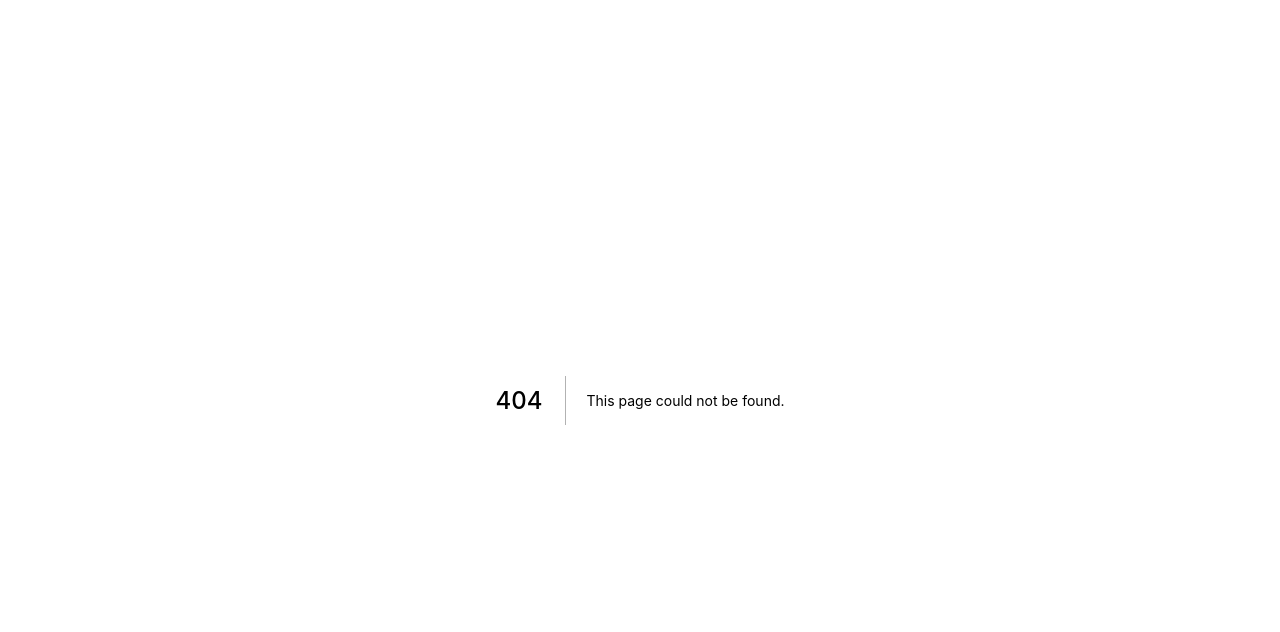
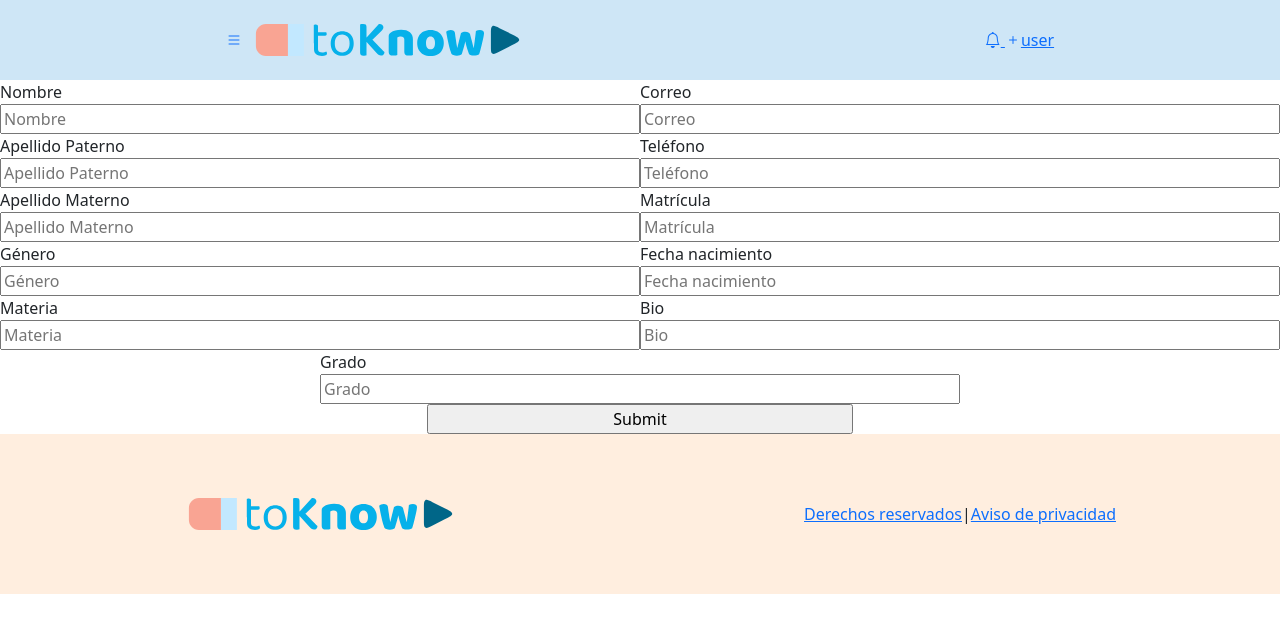
Before and after one commit to to-know-g19/TOKNOW_FE, a Next.js app: page /registerteacher in a window 1280 px wide. Before the commit this address had no page. Shown: the top 632 px of the page. Built offline with nearby package versions, Linux system fonts and the light colour scheme.

Commit message:
added basic form with validations

```diff
--- /dev/null
+++ b/components/FormTeacher/FormTeacher.js
@@ -0,0 +1,127 @@
+import React from 'react'
+import { useForm } from "react-hook-form"
+import 'bootstrap/dist/css/bootstrap.css'
+import { useRouter } from 'next/router'
+
+
+export default function FormTeacher() {
+    const { register, handleSubmit, formState: { errors } } = useForm()
+    const router = useRouter()
+
+    const onSubmit = async data => {
+        console.log('la data', data)
+
+
+        const token = localStorage.getItem('token')
+        let result = await fetch('https://api.2know.today/teacher', {
+            method: 'POST',
+            mode: 'cors',
+            headers: {
+                'Content-type': 'application/json',
+                "Authorization": `Bearer ${token}`
+            },
+            body: JSON.stringify(
+                data
+            )
+        })
+        const teacherInfo = result.json()
+
+        console.log('info', teacherInfo)
+
+        // router.push("/registergroup")
+    }
+
+
+    return (
+        <div className='d-flex col-12 '>
+            <form onSubmit={handleSubmit(onSubmit)} className='d-flex col-12 flex-column align-items-center justify-content-center'>
+                <div className='col-12 d-flex flex-wrap justify-content-center'>
+
+                    <div className=' d-flex col-6 flex-column'>
+                        <label>Nombre</label>
+                        <input name='name' {...register("name", { required: true, minLength: 3, maxLength:30 })} placeholder='Nombre'></input>
+                        {errors.name && errors.name.type === "required" && <span className='text-danger'>*El campo es requerido.</span>}
+                        {errors.name && errors.name.type === "minLength" && <span className='text-danger'>*El campo requiere más de 2 caracteres</span>}
+                        {errors.name && errors.name.type === "maxLength" && <span className='text-danger'>*El campo requiere menos de 30 caracteres</span>}
+                    </div>
+
+                    <div className='d-flex col-6 flex-column'>
+                        <label>Correo</label>
+                        <input name='email' {...register("email")} placeholder='Correo'></input>
+                    </div>
+
+                    <div className='d-flex col-6 flex-column'>
+                        <label>Apellido Paterno</label>
+                        <input name='lastNameA' {...register("lastNameA", { required: true, minLength: 3, maxLength:30 })} placeholder='Apellido Paterno'></input>
+                        {errors.lastNameA && errors.lastNameA.type === "required" && <span className='text-danger'>*El campo es requerido.</span>}
+                        {errors.lastNameA && errors.lastNameA.type === "minLength" && <span className='text-danger'>*El campo requiere más de 2 caracteres</span>}
+                        {errors.lastNameA && errors.lastNameA.type === "maxLength" && <span className='text-danger'>*El campo requiere menos de 30 caracteres</span>}
+                    </div>
+
+                    <div className='d-flex col-6 flex-column'>
+                        <label>Teléfono</label>
+                        <input type='number' name='phone' {...register("phone", { required: true, minLength: 8, maxLength:16 })} placeholder='Teléfono'></input>
+                        {errors.phone && errors.phone.type === "required" && <span className='text-danger'>*El campo es requerido.</span>}
+                        {errors.phone && errors.phone.type === "minLength" && <span className='text-danger'>*El campo requiere más de 7 caracteres</span>}
+                        {errors.phone && errors.phone.type === "maxLength" && <span className='text-danger'>*El campo requiere menos de 16 caracteres</span>}
+                    </div>
+
+                    <div className='d-flex col-6 flex-column'>
+                        <label>Apellido Materno</label>
+                        <input name='lastNameB' {...register("lastNameB", { required: true, minLength: 3, maxLength:30 })} placeholder='Apellido Materno'></input>
+                        {errors.lastNameB && errors.lastNameB.type === "required" && <span className='text-danger'>*El campo es requerido.</span>}
+                        {errors.lastNameB && errors.lastNameB.type === "minLength" && <span className='text-danger'>*El campo requiere más de 2 caracteres</span>}
+                        {errors.lastNameB && errors.lastNameB.type === "maxLength" && <span className='text-danger'>*El campo requiere menos de 30 caracteres</span>}
+                    </div>
+
+                    <div className='d-flex col-6 flex-column'>
+                        <label>Matrícula</label>
+                        <input name='matricula' {...register("matricula")} placeholder='Matrícula'></input>
+                    </div>
+
+                    <div className='d-flex col-6 flex-column'>
+                        <label>Género</label>
+                        <input name='gender' {...register("gender")} placeholder='Género'></input>
+                    </div>
+
+                    <div className='d-flex col-6 flex-column'>
+                        <label>Fecha nacimiento</label>
+                        <input name='citydateOfBirth' {...register("citydateOfBirth")} placeholder='Fecha nacimiento'></input>
+                        {/* hay que ver cómo vamos a implementar la fecha */}
+                    </div>
+
+                    <div className='d-flex col-6 flex-column'>
+                        <label>Materia</label>
+                        <input name='materia' {...register("materia")} placeholder='Materia'></input>
+                    </div>
+
+                    <div className='d-flex col-6 flex-column'>
+                        <label>Bio</label>
+                        <input name='bio' {...register("bio")} placeholder='Bio'></input>
+                    </div>
+
+                    <div className='d-flex col-6 flex-column'>
+                        <label>Grado</label>
+                        <input type='number' name='grade' {...register("grade", { required: true, min: 1, max:6 })} placeholder='Grado'></input>
+                        {errors.grade && errors.grade.type === "required" && <span className='text-danger'>*El campo es requerido.</span>}
+                        {errors.grade && errors.grade.type === "min" && <span className='text-danger'>*El grado no puede ser menor a 1</span>}
+                        {errors.grade && errors.grade.type === "max" && <span className='text-danger'>*El grado no puede ser mayor a 6</span>}
+
+                    </div>
+
+                    {/* <div className='d-flex col-6 flex-column'>
+                        <label>Grupo</label>
+                        <input name='' {...register("")} placeholder='Grupo'></input>
+                        en el modelo se toma de otra colección
+                    </div> */}
+
+                </div>
+
+                <div className='d-flex col-lg-4 justify-content-around'>
+                    <input className='col-12' type='submit'></input>
+                </div>
+
+            </form>
+        </div>
+    )
+}
--- /dev/null
+++ b/pages/registerteacher.js
@@ -0,0 +1,12 @@
+import React from 'react'
+import FormTeacher from '../components/FormTeacher/FormTeacher'
+import Layout from '../components/Layout'
+
+export default function registerteacher() {
+  return (
+    <Layout>
+        <FormTeacher/>
+
+    </Layout>
+  )
+}
```
